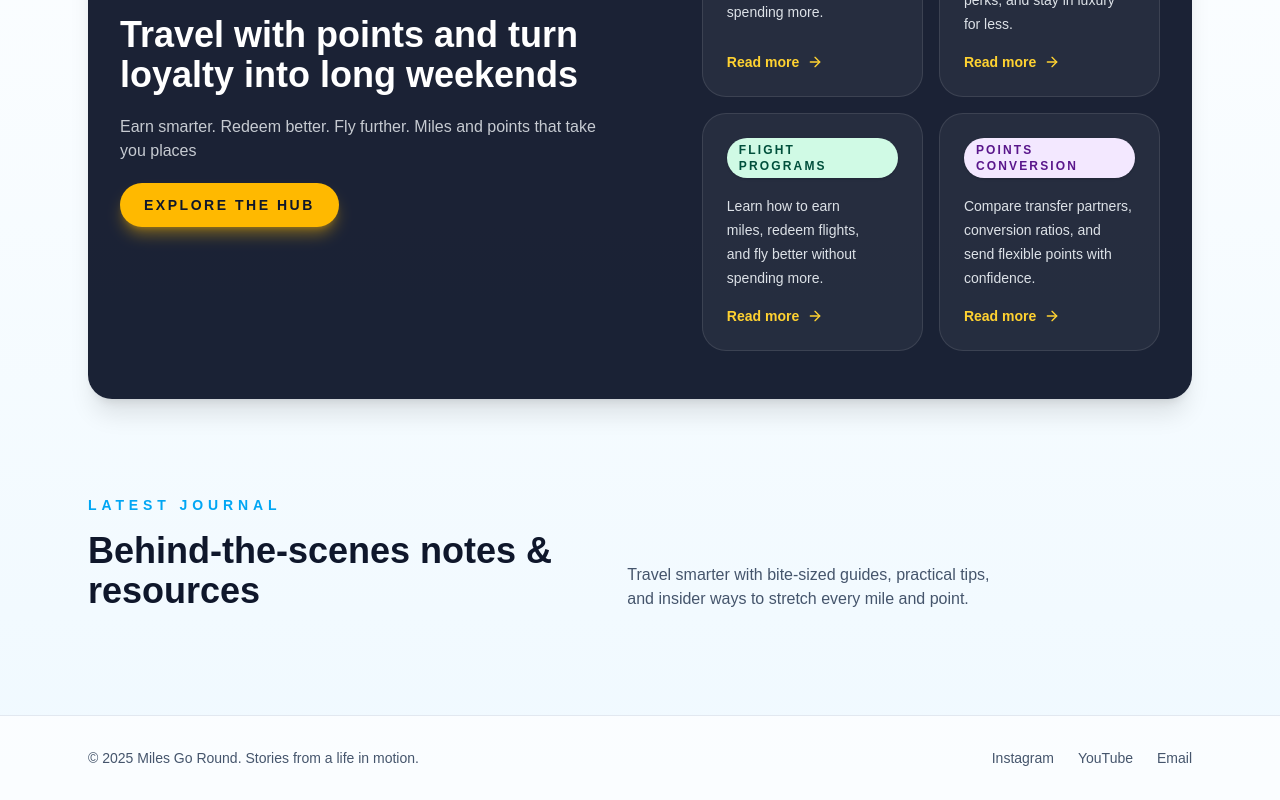
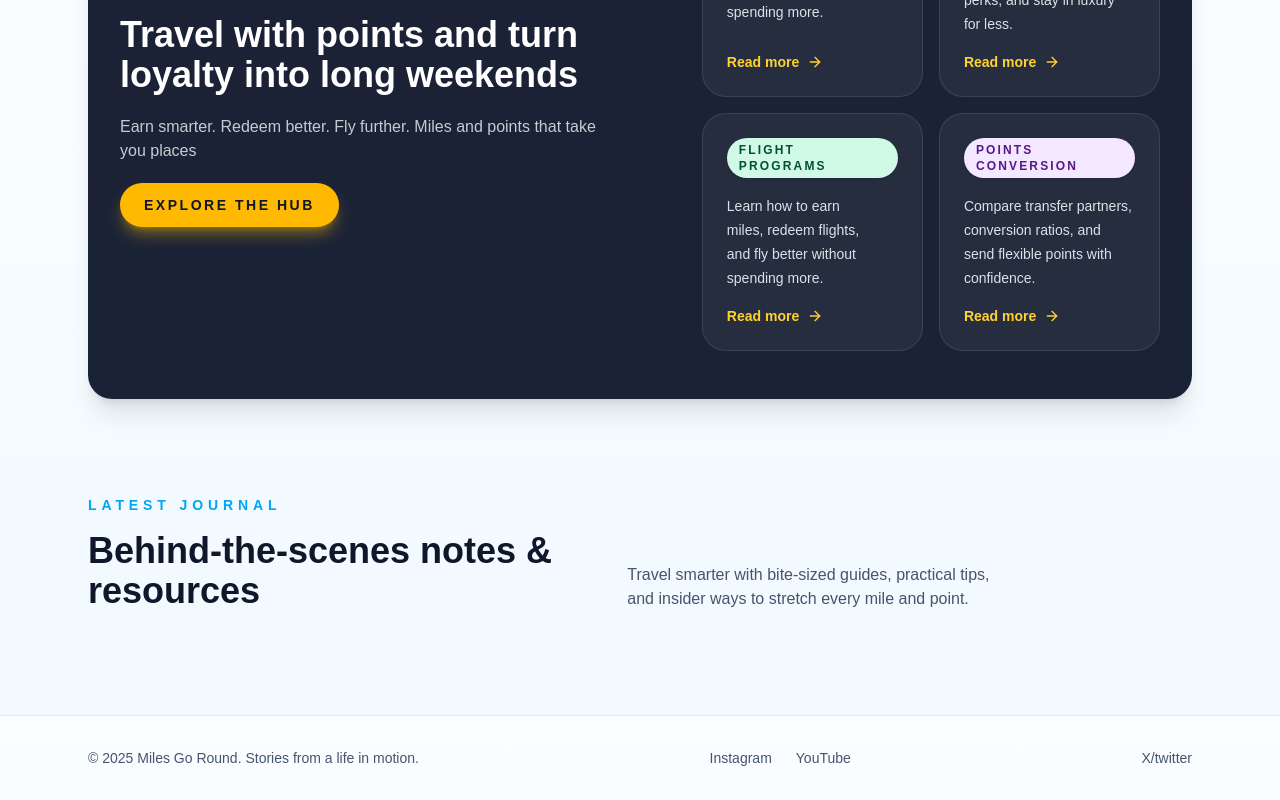
Before and after one commit to bansalmanik/travel-website, a Next.js app: page / in a window 1280 px wide. Shown: the part 1702-2502 px from the top of the page. Built offline with nearby package versions, Linux system fonts and the light colour scheme.

Commit message:
changed social meadia handels

```diff
--- a/app/page.tsx
+++ b/app/page.tsx
@@ -236,16 +236,16 @@ export default async function Home() {
         <div className="mx-auto flex max-w-6xl flex-col gap-3 px-5 text-center sm:flex-row sm:items-center sm:justify-between sm:gap-4 sm:px-6 sm:text-left">
           <p>© {new Date().getFullYear()} Miles Go Round. Stories from a life in motion.</p>
           <div className="flex justify-center gap-6 sm:justify-start">
-            <a className="transition hover:text-slate-900" href="https://instagram.com" target="_blank" rel="noreferrer">
+                      <a className="transition hover:text-slate-900" href="https://www.instagram.com/milesgoround/" target="_blank" rel="noreferrer">
               Instagram
             </a>
-            <a className="transition hover:text-slate-900" href="https://youtube.com" target="_blank" rel="noreferrer">
+                      <a className="transition hover:text-slate-900" href="https://www.youtube.com/@milesGoRound" target="_blank" rel="noreferrer">
               YouTube
             </a>
-            <a className="transition hover:text-slate-900" href="mailto:hello@milesgoround.com">
-              Email
-            </a>
           </div>
+                  <a className="transition hover:text-slate-900" href="https://www.instagram.com/milesgoround/" target="_blank" rel="noreferrer">
+                      X/twitter
+          </a>
         </div>
       </footer>
     </div>
--- a/data/bank-programs.json
+++ b/data/bank-programs.json
@@ -455,7 +455,7 @@
           "enabled": true
         }
       ],
-      "enabled": true
+      "enabled": false
     },
     {
       "slug": "icici-ishop",
```
